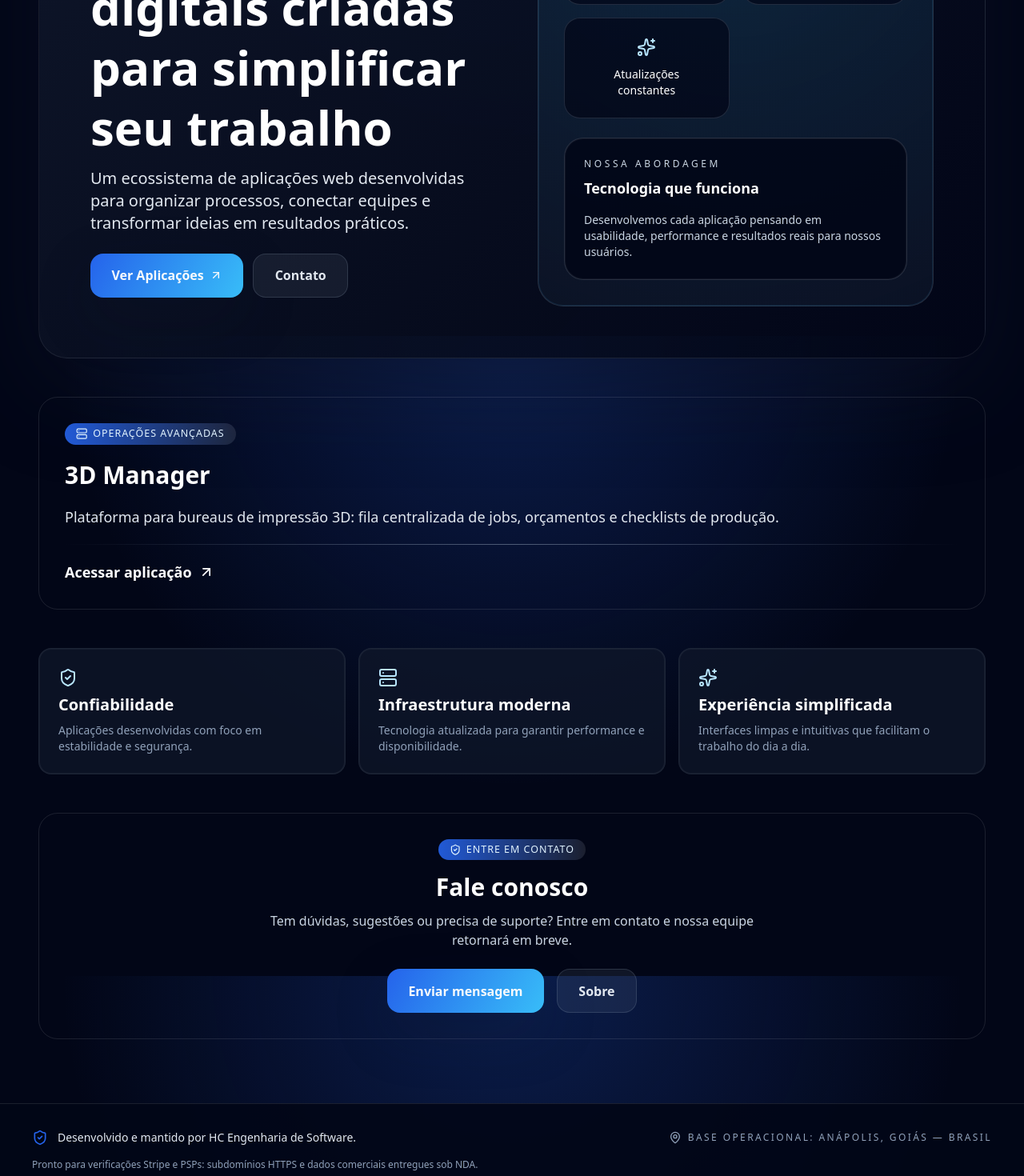
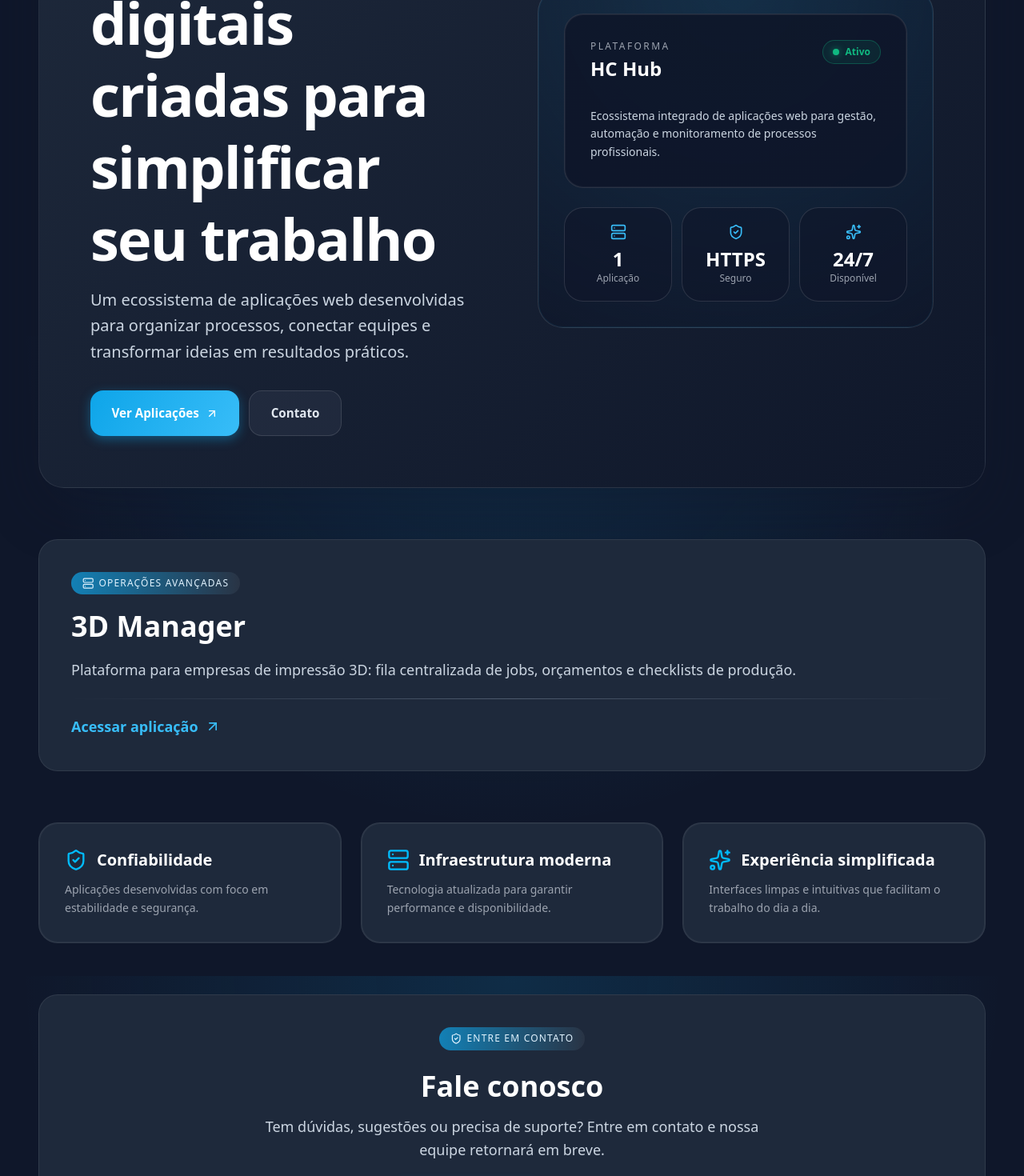
Before and after one commit to hikarocordeiro/hc-hub, a Next.js app: page / in a window 1280 px wide. Shown: the part 380-1850 px from the top of the page at 80% size. Built offline with nearby package versions, Linux system fonts and the light colour scheme; no server answers.

Commit message:
UI / UX improvements

```diff
--- a/app/globals.css
+++ b/app/globals.css
@@ -3,17 +3,28 @@
 :root {
   --font-sans: var(--font-geist-sans);
   --font-mono: var(--font-geist-mono);
-  --color-primary: #2563eb;
+  --color-primary: #0ea5e9;
+  --color-primary-dark: #0284c7;
   --color-secondary: #38bdf8;
   --color-accent: #f97316;
+  --color-success: #10b981;
+  --color-warning: #f59e0b;
   --color-surface: #ffffff;
   --color-surface-soft: rgba(148, 163, 184, 0.08);
-  --color-bg: #020617;
+  --color-bg: #0f172a;
+  --color-bg-elevated: #1e293b;
   --color-foreground: #0f172a;
-  --color-muted: #94a3b8;
+  --color-muted: #9ca3af;
+  --radius-sm: 0.75rem;
   --radius-base: 1rem;
-  --shadow-soft: 0 25px 70px rgba(15, 23, 42, 0.22);
+  --radius-lg: 1.5rem;
+  --radius-xl: 2rem;
+  --shadow-soft: 0 25px 70px rgba(15, 23, 42, 0.3);
+  --shadow-glow: 0 0 40px rgba(14, 165, 233, 0.2);
   --shadow-inset: inset 0 0 0 1px rgba(255, 255, 255, 0.05);
+  --border-subtle: rgba(255, 255, 255, 0.08);
+  --border-medium: rgba(255, 255, 255, 0.12);
+  --border-strong: rgba(255, 255, 255, 0.16);
 }
 
 @theme inline {
@@ -34,10 +45,11 @@ body {
   min-height: 100vh;
   font-family: var(--font-sans), system-ui, -apple-system, BlinkMacSystemFont,
     "Segoe UI", sans-serif;
-  background: radial-gradient(circle at top, rgba(37, 99, 235, 0.25), transparent 55%)
+  background: radial-gradient(circle at top, rgba(14, 165, 233, 0.15), transparent 60%)
       fixed,
     var(--color-bg);
-  color: #e2e8f0;
+  color: #cbd5e1;
+  line-height: 1.7;
 }
 
 a {
@@ -65,15 +77,16 @@ main {
 
 .pill {
   border-radius: 999px;
-  padding: 0.25rem 0.9rem;
-  font-size: 0.78rem;
-  letter-spacing: 0.08em;
+  padding: 0.25rem 0.85rem;
+  font-size: 0.75rem;
+  letter-spacing: 0.1em;
   text-transform: uppercase;
   color: #e0f2fe;
-  background: linear-gradient(90deg, rgba(37, 99, 235, 0.9), rgba(248, 250, 252, 0.1));
+  background: linear-gradient(90deg, rgba(14, 165, 233, 0.7), rgba(248, 250, 252, 0.05));
   display: inline-flex;
   align-items: center;
   gap: 0.4rem;
+  font-weight: 500;
 }
 
 .pill svg {
@@ -86,74 +99,77 @@ main {
   display: inline-flex;
   align-items: center;
   justify-content: center;
-  gap: 0.45rem;
+  gap: 0.5rem;
   font-weight: 600;
   border-radius: var(--radius-base);
   padding: 0.9rem 1.65rem;
-  transition: transform 0.2s ease, box-shadow 0.2s ease, opacity 0.2s ease;
+  min-height: 44px;
+  transition: all 0.2s ease;
   border: none;
   cursor: pointer;
+  font-size: 0.95rem;
 }
 
 .btn-primary {
-  background: linear-gradient(120deg, #2563eb, #38bdf8);
-  color: #f8fafc;
-  box-shadow: var(--shadow-soft);
+  background: linear-gradient(120deg, #0ea5e9, #38bdf8);
+  color: #ffffff;
+  box-shadow: 0 4px 14px rgba(14, 165, 233, 0.4);
 }
 
 .btn-primary:disabled {
-  opacity: 0.5;
+  opacity: 0.4;
   cursor: not-allowed;
+  box-shadow: none;
+}
+
+.btn-primary:active:not(:disabled) {
+  transform: translateY(-1px) scale(0.98);
 }
 
 .btn-secondary {
-  background: rgba(148, 163, 184, 0.1);
+  background: rgba(148, 163, 184, 0.08);
   color: #e2e8f0;
-  border: 1px solid rgba(148, 163, 184, 0.2);
+  border: 1px solid var(--border-medium);
 }
 
-.btn-primary:hover:not(:disabled),
+.btn-secondary:active:not(:disabled) {
+  transform: translateY(-1px) scale(0.98);
+}
+
+.btn-primary:hover:not(:disabled) {
+  transform: translateY(-2px);
+  box-shadow: 0 8px 24px rgba(14, 165, 233, 0.5);
+}
+
 .btn-secondary:hover:not(:disabled) {
   transform: translateY(-2px);
+  background: rgba(148, 163, 184, 0.12);
+  border-color: var(--border-strong);
 }
 
 .text-muted {
   color: var(--color-muted);
 }
 
-.hero-grid {
-  background-image: radial-gradient(circle at center, rgba(59, 130, 246, 0.4) 0, transparent 60%),
-    linear-gradient(120deg, rgba(15, 23, 42, 0.9), rgba(15, 23, 42, 0.6)),
-    repeating-linear-gradient(0deg, rgba(148, 163, 184, 0.05), rgba(148, 163, 184, 0.05) 1px, transparent 1px, transparent 80px),
-    repeating-linear-gradient(90deg, rgba(148, 163, 184, 0.05), rgba(148, 163, 184, 0.05) 1px, transparent 1px, transparent 80px);
-}
-
 .divider {
   width: 100%;
   height: 1px;
-  background: linear-gradient(90deg, transparent, rgba(148, 163, 184, 0.5), transparent);
-}
-
-.stat-grid {
-  display: grid;
-  grid-template-columns: repeat(auto-fit, minmax(140px, 1fr));
-  gap: 1rem;
-}
-
-.stat-tile {
-  border-radius: var(--radius-base);
-  border: 1px solid rgba(226, 232, 240, 0.1);
-  padding: 1.25rem;
-  background: rgba(15, 23, 42, 0.65);
-  color: #f8fafc;
+  background: linear-gradient(90deg, transparent, rgba(148, 163, 184, 0.4), transparent);
 }
 
 .grid-card {
-  border-radius: var(--radius-base);
-  padding: 1.5rem;
-  background: rgba(15, 23, 42, 0.75);
-  border: 1px solid rgba(226, 232, 240, 0.08);
+  border-radius: var(--radius-lg);
+  padding: 2rem;
+  background: var(--color-bg-elevated);
+  border: 1px solid var(--border-subtle);
   box-shadow: var(--shadow-inset);
+  transition: transform 0.3s ease, border-color 0.3s ease, box-shadow 0.3s ease;
+}
+
+.grid-card:hover {
+  border-color: var(--border-medium);
+  transform: translateY(-2px);
+  box-shadow: var(--shadow-soft);
 }
 
 .hero-shell {
@@ -163,28 +179,29 @@ main {
   gap: clamp(3rem, 5vw, 4.5rem);
   align-items: center;
   padding: clamp(3rem, 5vw, 4rem);
-  border-radius: 2.25rem;
-  border: 1px solid rgba(255, 255, 255, 0.08);
-  background: linear-gradient(135deg, rgba(15, 23, 42, 0.92), rgba(2, 6, 23, 0.85));
-  box-shadow: 0 30px 120px rgba(15, 23, 42, 0.45);
+  border-radius: var(--radius-xl);
+  border: 1px solid var(--border-subtle);
+  background: linear-gradient(135deg, var(--color-bg-elevated), var(--color-bg));
+  box-shadow: var(--shadow-soft);
 }
 
 .hero-content {
-  animation: fadeUp 0.8s ease both;
+  animation: fadeUp 1s ease both;
 }
 
 .hero-visual {
   position: relative;
   padding: 2rem;
-  border-radius: 2rem;
-  border: 1px solid rgba(226, 232, 240, 0.12);
-  background: radial-gradient(circle at top, rgba(56, 189, 248, 0.15), rgba(15, 23, 42, 0.7));
+  border-radius: var(--radius-xl);
+  border: 1px solid var(--border-medium);
+  background: radial-gradient(circle at top, rgba(14, 165, 233, 0.12), rgba(15, 23, 42, 0.8));
   overflow: hidden;
   min-height: 320px;
   display: flex;
   flex-direction: column;
   gap: 1.5rem;
-  box-shadow: inset 0 0 0 1px rgba(56, 189, 248, 0.1);
+  box-shadow: inset 0 0 0 1px rgba(14, 165, 233, 0.08);
+  animation: slideInRight 1s ease both 0.2s;
 }
 
 .hero-feature-grid {
@@ -193,29 +210,49 @@ main {
   gap: 1rem;
 }
 
+.hero-stat-card {
+  display: flex;
+  flex-direction: column;
+  align-items: center;
+  justify-content: center;
+  text-align: center;
+  padding: 1.25rem 1rem;
+  border-radius: var(--radius-lg);
+  background: rgba(15, 23, 42, 0.6);
+  border: 1px solid var(--border-medium);
+  transition: all 0.3s ease;
+}
+
+.hero-stat-card:hover {
+  background: rgba(15, 23, 42, 0.8);
+  border-color: rgba(14, 165, 233, 0.4);
+  transform: translateY(-2px);
+}
+
 .hero-feature-card {
   display: flex;
   flex-direction: column;
   align-items: center;
   gap: 0.75rem;
   padding: 1.5rem;
-  border-radius: 1.25rem;
-  background: rgba(2, 6, 23, 0.7);
-  border: 1px solid rgba(148, 163, 184, 0.2);
+  border-radius: var(--radius-lg);
+  background: rgba(15, 23, 42, 0.8);
+  border: 1px solid var(--border-medium);
   text-align: center;
-  transition: transform 0.3s ease, border-color 0.3s ease;
+  transition: transform 0.3s ease, border-color 0.3s ease, box-shadow 0.3s ease;
 }
 
 .hero-feature-card:hover {
-  transform: translateY(-3px);
-  border-color: rgba(56, 189, 248, 0.4);
+  transform: translateY(-4px);
+  border-color: rgba(14, 165, 233, 0.5);
+  box-shadow: var(--shadow-glow), var(--shadow-soft);
 }
 
 .hero-visual-card {
-  border-radius: 1.5rem;
-  padding: 1.5rem;
-  background: rgba(2, 6, 23, 0.85);
-  border: 1px solid rgba(148, 163, 184, 0.25);
+  border-radius: var(--radius-lg);
+  padding: 2rem;
+  background: rgba(15, 23, 42, 0.9);
+  border: 1px solid var(--border-medium);
   box-shadow: var(--shadow-inset);
   display: flex;
   flex-direction: column;
@@ -244,11 +281,31 @@ main {
 @keyframes fadeUp {
   from {
     opacity: 0;
-    transform: translateY(20px);
+    transform: translateY(30px);
   }
   to {
     opacity: 1;
     transform: translateY(0);
+  }
+}
+
+@keyframes fadeIn {
+  from {
+    opacity: 0;
+  }
+  to {
+    opacity: 1;
+  }
+}
+
+@keyframes slideInRight {
+  from {
+    opacity: 0;
+    transform: translateX(30px);
+  }
+  to {
+    opacity: 1;
+    transform: translateX(0);
   }
 }
 
@@ -267,6 +324,15 @@ main {
   }
 }
 
+@keyframes glow {
+  0%, 100% {
+    box-shadow: 0 0 20px rgba(14, 165, 233, 0.2);
+  }
+  50% {
+    box-shadow: 0 0 40px rgba(14, 165, 233, 0.4);
+  }
+}
+
 .btn-primary:focus-visible,
 .btn-secondary:focus-visible {
   outline: 2px solid rgba(248, 250, 252, 0.8);
@@ -275,15 +341,19 @@ main {
 
 @media (max-width: 768px) {
   .hero-shell {
-    padding: 2rem;
+    padding: 1.5rem;
     grid-template-columns: 1fr;
     gap: 2rem;
+    min-height: auto;
   }
-}
 
-@media (max-width: 768px) {
+  .hero-feature-grid {
+    grid-template-columns: repeat(2, 1fr);
+  }
+
   .btn-primary,
   .btn-secondary {
     width: 100%;
+    justify-content: center;
   }
 }
--- a/app/page.tsx
+++ b/app/page.tsx
@@ -10,19 +10,6 @@ export default function HomePage() {
   const { copy, locale } = useTranslations();
   const appCards = getAppCopy(locale);
   const primaryApp = appCards[0];
-
-  const heroFeatures =
-    locale === "pt"
-      ? [
-          { icon: ShieldCheck, label: "Segurança e confiabilidade" },
-          { icon: Server, label: "Infraestrutura dedicada" },
-          { icon: Sparkles, label: "Atualizações constantes" },
-        ]
-      : [
-          { icon: ShieldCheck, label: "Security and reliability" },
-          { icon: Server, label: "Dedicated infrastructure" },
-          { icon: Sparkles, label: "Continuous updates" },
-        ];
 
   const highlights =
     locale === "pt"
@@ -62,16 +49,20 @@ export default function HomePage() {
         ];
 
   return (
-    <div className="space-y-12">
+    <div className="space-y-16">
       <section className="hero-shell">
-        <div className="hero-content space-y-6 text-white">
-          <div className="space-y-3">
+        <div className="hero-content space-y-8 text-white">
+          <div className="space-y-4">
             <span className="pill inline-flex items-center gap-2">
               <ShieldCheck className="h-4 w-4" />
               {copy.hero.pill}
             </span>
-            <h1 className="text-4xl font-semibold leading-tight sm:text-5xl lg:text-6xl">{copy.hero.title}</h1>
-            <p className="text-lg text-slate-200 sm:text-xl max-w-xl">{copy.hero.description}</p>
+            <h1 className="text-5xl font-bold leading-tight tracking-tight sm:text-6xl lg:text-7xl text-white">
+              {copy.hero.title}
+            </h1>
+            <p className="text-lg sm:text-xl max-w-xl leading-relaxed" style={{color: '#cbd5e1'}}>
+              {copy.hero.description}
+            </p>
           </div>
           <div className="flex flex-wrap gap-3">
             <Link href="/apps" className="btn-primary" aria-label={copy.hero.primaryCta}>
@@ -84,48 +75,71 @@ export default function HomePage() {
           </div>
         </div>
         <div className="hero-visual" aria-label={locale === "pt" ? "Destaques da plataforma" : "Platform highlights"}>
-          <div className="hero-feature-grid">
-            {heroFeatures.map(({ icon: Icon, label }) => (
-              <div key={label} className="hero-feature-card">
-                <Icon className="h-6 w-6 text-sky-200" aria-hidden="true" />
-                <p className="text-sm font-medium text-white">{label}</p>
+          <div className="hero-visual-card space-y-4">
+            <div className="flex items-start justify-between">
+              <div className="space-y-1">
+                <p className="text-xs uppercase tracking-[0.2em] font-medium" style={{color: '#9ca3af'}}>
+                  {locale === "pt" ? "Plataforma" : "Platform"}
+                </p>
+                <h3 className="text-2xl font-bold text-white">
+                  {locale === "pt" ? "HC Hub" : "HC Hub"}
+                </h3>
               </div>
-            ))}
+              <div className="flex items-center gap-2 px-3 py-1.5 rounded-full" style={{background: 'rgba(16, 185, 129, 0.1)', border: '1px solid rgba(16, 185, 129, 0.3)'}}>
+                <span className="w-2 h-2 rounded-full" style={{background: '#10b981', boxShadow: '0 0 8px rgba(16, 185, 129, 0.6)'}} />
+                <span className="text-xs font-semibold" style={{color: '#10b981'}}>
+                  {locale === "pt" ? "Ativo" : "Active"}
+                </span>
+              </div>
+            </div>
+            <p className="text-sm leading-relaxed" style={{color: '#cbd5e1'}}>
+              {locale === "pt"
+                ? "Ecossistema integrado de aplicações web para gestão, automação e monitoramento de processos profissionais."
+                : "Integrated ecosystem of web applications for professional process management, automation, and monitoring."}
+            </p>
           </div>
-          <div className="hero-visual-card">
-            <div className="space-y-2">
-              <p className="text-xs uppercase tracking-[0.3em] text-slate-300">
-                {locale === "pt" ? "Nossa abordagem" : "Our approach"}
+
+          <div className="grid grid-cols-3 gap-3">
+            <div className="hero-stat-card">
+              <Server className="h-5 w-5 mb-2" style={{color: '#38bdf8'}} />
+              <p className="text-2xl font-bold text-white">1</p>
+              <p className="text-xs" style={{color: '#9ca3af'}}>
+                {locale === "pt" ? "Aplicação" : "Application"}
               </p>
-              <h3 className="text-lg font-semibold text-white">
-                {locale === "pt"
-                  ? "Tecnologia que funciona"
-                  : "Technology that works"}
-              </h3>
             </div>
-            <p className="text-sm text-slate-300">
-              {locale === "pt"
-                ? "Desenvolvemos cada aplicação pensando em usabilidade, performance e resultados reais para nossos usuários."
-                : "We develop each application with focus on usability, performance, and real results for our users."}
-            </p>
+            <div className="hero-stat-card">
+              <ShieldCheck className="h-5 w-5 mb-2" style={{color: '#38bdf8'}} />
+              <p className="text-2xl font-bold text-white">HTTPS</p>
+              <p className="text-xs" style={{color: '#9ca3af'}}>
+                {locale === "pt" ? "Seguro" : "Secure"}
+              </p>
+            </div>
+            <div className="hero-stat-card">
+              <Sparkles className="h-5 w-5 mb-2" style={{color: '#38bdf8'}} />
+              <p className="text-2xl font-bold text-white">24/7</p>
+              <p className="text-xs" style={{color: '#9ca3af'}}>
+                {locale === "pt" ? "Disponível" : "Available"}
+              </p>
+            </div>
           </div>
         </div>
       </section>
 
       {primaryApp && (
-        <section className="space-y-5 rounded-3xl border border-white/10 p-8 text-white">
+        <section className="space-y-5 rounded-3xl border p-10 text-white" style={{borderColor: 'var(--border-subtle)', background: 'var(--color-bg-elevated)'}}>
           <p className="pill inline-flex items-center gap-2">
             <Server className="h-4 w-4" />
             {primaryApp.badge}
           </p>
-          <h2 className="text-3xl font-semibold">{primaryApp.title}</h2>
-          <p className="text-lg text-slate-200">{primaryApp.description}</p>
+          <h2 className="text-4xl font-bold text-white">{primaryApp.title}</h2>
+          <p className="text-lg leading-relaxed" style={{color: '#cbd5e1'}}>{primaryApp.description}</p>
           <div className="divider" />
           <Link
             href={primaryApp.url}
             target="_blank"
             rel="noreferrer"
-            className="inline-flex items-center gap-2 text-lg font-semibold text-sky-200 hover:text-white"
+            className="inline-flex items-center gap-2 text-lg font-semibold hover:text-white transition-colors"
+            style={{color: '#38bdf8'}}
           >
             {copy.apps.cardCta}
             <ArrowUpRight className="h-5 w-5" />
@@ -133,23 +147,27 @@ export default function HomePage() {
         </section>
       )}
 
-      <section className="grid gap-4 md:grid-cols-3">
+      <section className="grid gap-6 md:grid-cols-3">
         {highlights.map(({ icon: Icon, title, text }) => (
-          <div key={title} className="grid-card space-y-2">
-            <Icon className="h-6 w-6 text-sky-200" />
-            <h3 className="text-xl font-semibold text-white">{title}</h3>
-            <p className="text-sm text-slate-400">{text}</p>
+          <div key={title} className="grid-card space-y-3">
+            <div className="flex items-center gap-3">
+              <Icon className="h-7 w-7 text-sky-400 shrink-0" />
+              <h3 className="text-xl font-semibold text-white">{title}</h3>
+            </div>
+            <p className="text-sm leading-relaxed" style={{color: '#9ca3af'}}>{text}</p>
           </div>
         ))}
       </section>
 
-      <section className="rounded-3xl border border-white/10 p-8 text-center text-white">
+      <section className="rounded-3xl border p-10 text-center text-white" style={{borderColor: 'var(--border-subtle)', background: 'var(--color-bg-elevated)'}}>
         <p className="pill inline-flex items-center justify-center gap-2">
           <ShieldCheck className="h-4 w-4" />
           {copy.contact.pill}
         </p>
-        <h2 className="mt-4 text-3xl font-semibold">{copy.contact.title}</h2>
-        <p className="mx-auto mt-3 max-w-2xl text-slate-300">{copy.contact.description}</p>
+        <h2 className="mt-6 text-4xl font-bold text-white">{copy.contact.title}</h2>
+        <p className="mx-auto mt-4 max-w-2xl text-lg leading-relaxed" style={{color: '#cbd5e1'}}>
+          {copy.contact.description}
+        </p>
         <div className="mt-6 flex flex-col gap-4 sm:flex-row sm:justify-center">
           <Link href="/contact" className="btn-primary">
             {copy.contact.fields.submit}
--- a/components/layout/Footer.tsx
+++ b/components/layout/Footer.tsx
@@ -1,7 +1,7 @@
 "use client";
 
 import Link from "next/link";
-import { MapPin, ShieldCheck } from "lucide-react";
+import { ShieldCheck } from "lucide-react";
 import { useTranslations } from "@/hooks/useTranslations";
 
 export const Footer = () => {
@@ -16,18 +16,11 @@ export const Footer = () => {
             <ShieldCheck className="h-5 w-5 text-primary" />
             <p>{footer.signature}</p>
           </div>
-          <div className="flex items-center gap-2 text-xs uppercase tracking-[0.2em] text-slate-400">
-            <MapPin className="h-4 w-4" />
-            {footer.addressLabel}: {footer.address}
-          </div>
-        </div>
-        <div className="text-xs text-slate-400">
-          <p>{footer.stripeNote}</p>
-          <div className="mt-3 flex gap-4 text-slate-300">
-            <Link href="/legal/privacy" className="hover:text-white">
+          <div className="flex gap-4 text-xs text-slate-300">
+            <Link href="/legal/privacy" className="hover:text-white transition-colors">
               {navigation.privacy}
             </Link>
-            <Link href="/legal/terms" className="hover:text-white">
+            <Link href="/legal/terms" className="hover:text-white transition-colors">
               {navigation.terms}
             </Link>
           </div>
--- a/data/apps.ts
+++ b/data/apps.ts
@@ -18,8 +18,8 @@ export const apps: AppInfo[] = [
       en: "3D Manager",
     },
     summary: {
-      pt: "Plataforma para bureaus de impressão 3D: fila centralizada de jobs, orçamentos e checklists de produção.",
-      en: "Platform for 3D printing bureaus: centralized job queue, quoting, and production checklists.",
+      pt: "Plataforma para empresas de impressão 3D: fila centralizada de jobs, orçamentos e checklists de produção.",
+      en: "Platform for 3D printing businesses: centralized job queue, quoting, and production checklists.",
     },
     url: "https://3dmanager.hc-hub.com",
     category: {
--- a/lib/translations.ts
+++ b/lib/translations.ts
@@ -70,7 +70,6 @@ export type TranslationSchema = {
     addressLabel: string;
     address: string;
     signature: string;
-    stripeNote: string;
   };
 };
 
@@ -159,8 +158,6 @@ export const translations: Record<Locale, TranslationSchema> = {
       addressLabel: "Base operacional",
       address: "Anápolis, Goiás — Brasil",
       signature: "Desenvolvido e mantido por HC Engenharia de Software.",
-      stripeNote:
-        "Pronto para verificações Stripe e PSPs: subdomínios HTTPS e dados comerciais entregues sob NDA.",
     },
   },
   en: {
@@ -246,8 +243,6 @@ export const translations: Record<Locale, TranslationSchema> = {
       addressLabel: "Operational base",
       address: "Anápolis, Goiás — Brazil",
       signature: "Developed and maintained by HC Engenharia de Software.",
-      stripeNote:
-        "Stripe & PSP ready: HTTPS subdomains with merchant data delivered under NDA.",
     },
   },
 };
```
Also changed, not shown: 1 other file (tests, documents, lock files or other folders).
